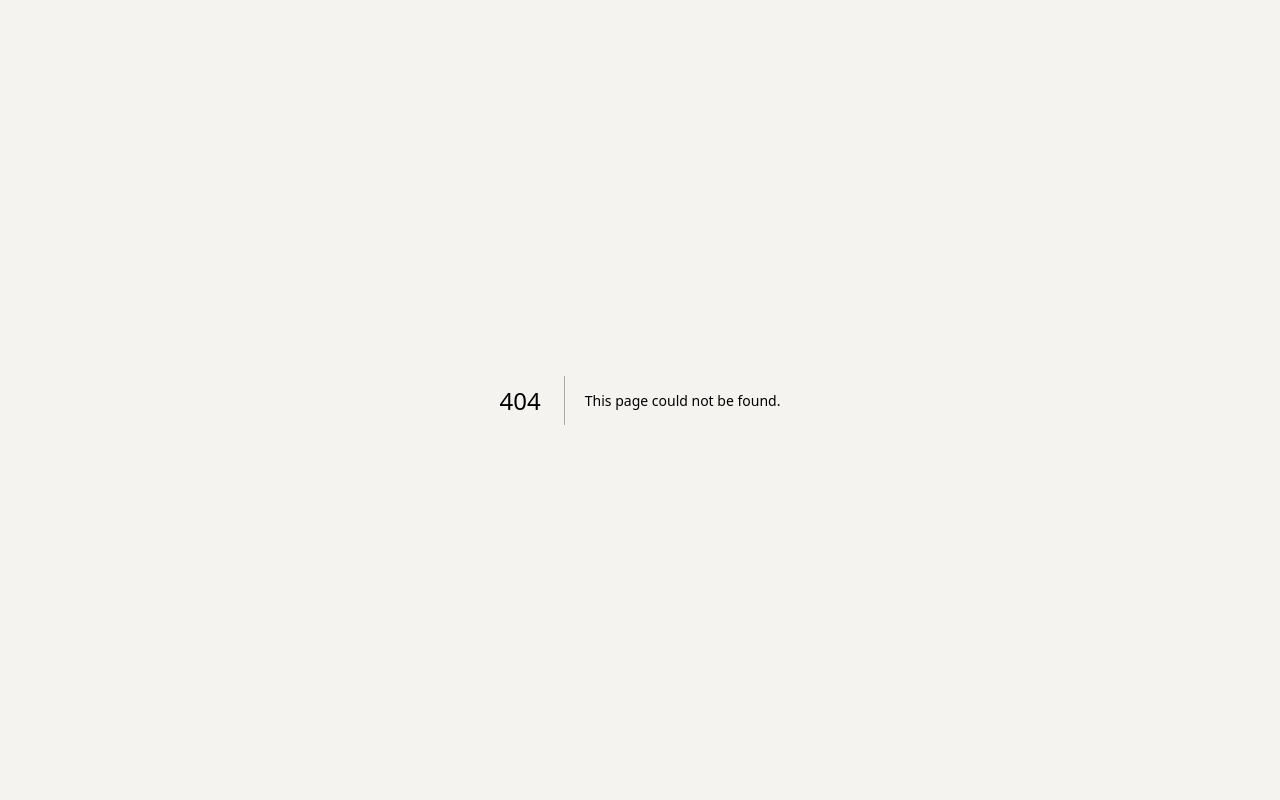
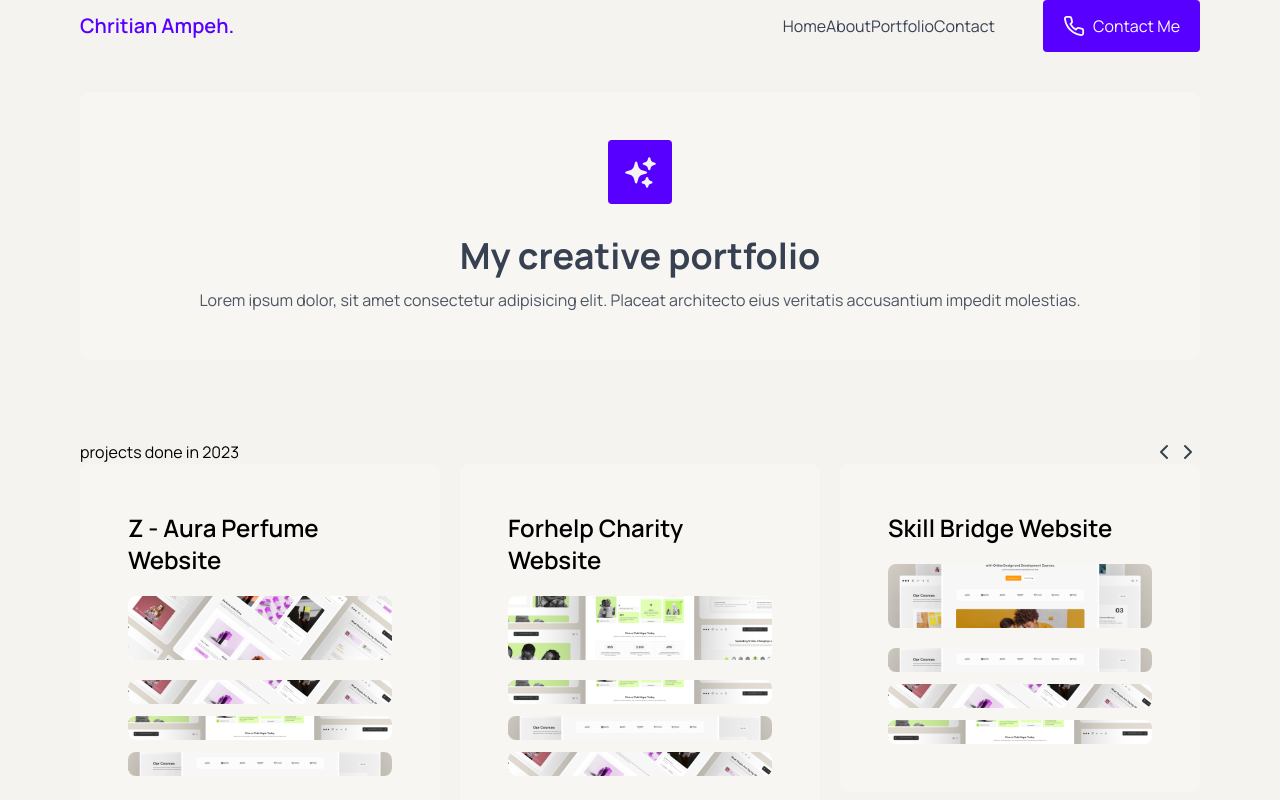
Before and after one commit to browndove/https---github.com-browndove-portfolio, a Next.js app: page /portfolio in a window 1280 px wide. Before the commit this address had no page. Shown: the top 800 px of the page. Built offline with nearby package versions, Linux system fonts and the light colour scheme.

Commit message:
completed

```diff
--- /dev/null
+++ b/Components/PortfolioSelection.tsx
@@ -0,0 +1,60 @@
+"use client"
+import { portfolios, reviews } from '@/constants'
+import { useWindowSize } from '@/hooks/useWindowSize'
+import {Swiper, SwiperSlide} from 'swiper/react'
+import {Swiper as SwiperType} from 'swiper'
+import "swiper/css"
+import React, { useEffect, useRef, useState } from 'react'
+import { ChevronLeft, ChevronRight } from 'lucide-react'
+import PortfolioItem from './PortfolioItem'
+
+const PortfolioSelection = ({data, title} : {data: typeof portfolios, title: string}) => {
+
+    const SwiperRef = useRef<SwiperType>()
+    const [slidePreView, setSlidePreView] = useState(3)
+    const {width} = useWindowSize()
+
+    useEffect(() =>{
+        if (width < 768) {
+            setSlidePreView(1)
+        } else if (width < 1268) {
+            setSlidePreView(2)
+        } else  {
+            setSlidePreView(3)
+        }
+    }, [width])
+
+
+  return (
+    <section className='max-width section-padding'>
+      <div className='pb-3 border-b border-peach flex justify-between items-center'>
+                <p>{title}</p>
+                <div className='flex gap-2'>
+                    <button className='bg-peach-200 border-peach p-1 rounded text-gray-700'
+                    onClick={()=>SwiperRef.current?.slidePrev()}>
+                        <ChevronLeft />
+                    </button>
+                    <button className='bg-peach-200 border-peach p-1 rounded text-gray-700'
+                     onClick={()=>SwiperRef.current?.slideNext()}>
+                        <ChevronRight />
+                    </button>
+                </div>
+            </div>
+
+            <div className='pt-8'>
+                <Swiper spaceBetween={20} slidesPerView={slidePreView} loop={true}
+                 onSwiper={(Swiper) => SwiperRef.current = Swiper}>
+{
+    data.map((portfolio,index)=>(
+        <SwiperSlide key={index}>
+            <PortfolioItem portfolio={portfolio} />
+        </SwiperSlide>
+    ))
+}
+                </Swiper>
+            </div>
+    </section>
+  )
+}
+
+export default PortfolioSelection
--- a/app/(root)/about/page.tsx
+++ b/app/(root)/about/page.tsx
@@ -76,16 +76,14 @@ w-full py-8 px-10 mt-14 tablet:mt-24 gap-12 flex flex-col tablet:flex-row
             {
               timeline.map((item, index) =>(
                 <div key={index} className='relative flex items-center justify-between tablet:justify-normal
-                tablet:odd:flex-row-reverse group: '>
+                tablet:odd:flex-row-reverse group '>
                     <div className='flex items-center justify-center w-10 h-10 rounded-full bg-peach-400 shrink-0 tablet:order-1
                     tablet:group-odd:translate-x-1/2 tablet:group-even:translate-x-1/2  group-first:before:absolute group-first:before:w-1
                     group-first:before:h-20 group-first:before:bottom-full group-first:before:bg-peach-600
                     group-last:before:absolute  group-last:before:w-1
-                    group-last:before:h-20 group-last:before:bottom-full group-last:before:bg-peach-600
-                    '>
-                        <span className='w-3 h-3 rounded-full'>
-
-                        </span>
+                    group-last:before:h-20 group-last:before:bottom-full group-last:before:top-full group-last:before:bg-peach-600
+                   group-first:before:-ml-[79px]  '>
+                        <span className='w-3 h-3 bg-purple  rounded-full'></span>
                     </div>
 
 
--- /dev/null
+++ b/app/(root)/contact/page.tsx
@@ -0,0 +1,87 @@
+import FaqsSection from '@/Components/FaqsSection'
+import { socialLinks } from '@/constants'
+import { Metadata } from 'next'
+import Image from 'next/image'
+import React from 'react'
+
+
+export const metadata: Metadata = {
+    title: "Contact - Christian Ampeh",
+}
+
+
+const page = () => {
+  return (
+    <>
+      <section className='section-padding max-width'>
+            <div className='box text-center items-center flex flex-col gap-3'>
+                <div className='w-16 h-16 rounded bg-purple flex items-center justify-center flex-shrink-0 mb-5'>
+                    <Image src={"/icons/stars.svg"} alt='icons' width={35} height={35} />
+                </div>
+                <h2 className='text-gray-700'>I'd love to hear from you</h2>
+                <p className='text-gray-600'>
+                    Lorem ipsum dolor, sit amet consectetur adipisicing elit.
+                    Placeat architecto eius veritatis accusantium impedit molestias.
+                </p>
+            </div>
+      </section>
+
+      <section className='section-padding max-width flex max-tablet:flex-col gap-16'>
+        <div className='tablet:max-w-md w-full'>
+<div className='space-y-4'>
+<div className='box !p-6'>
+<p className='text-gray-600'> You can Email me here</p>
+<h6 className='text-gray-700'>Bluebird23szn@gmail.com</h6>
+</div>
+
+<div className='box !p-6'>
+<p className='text-gray-600'>Give me a call on</p>
+<h6 className='text-gray-700'>+233 549683967</h6>
+</div>
+
+<div className='box !p-6'>
+<p className='text-gray-600'>Location</p>
+<h6 className='text-gray-700'>Atomic-Accra Ghana</h6>
+</div>
+
+<h6 className="mt-10 text-gray-700 max-tablet:text-center mb-3">My social Profiles</h6>
+
+
+<div className="flex gap-3 box !p-6 w-max max-tablet:mx-auto">
+    {
+        socialLinks.map((link, index) =>(
+            <a href={link.url} key={index} className='w-10 h-10 bg-purple text-peach items-center justify-center
+            rounded'>
+                <link.icon stroke='0' fill='currentColor' />
+            </a>
+        ))
+    }
+</div>
+</div>
+
+
+        </div>
+
+        <div className='box w-full'>
+            <form action="" className='space-y-5'>
+<div className='flex gap-5 max-tablet:flex-col'>
+<input type="text" placeholder='First Name' />
+<input type="text" placeholder='Last Name' />
+</div>
+
+        <div className='flex gap-5 max-tablet:flex-col'>
+        <input type="email" placeholder='Email' />
+        <input type="text" placeholder='Phone' />
+        </div>
+        <textarea placeholder='Message' className='min-h-[200px]'></textarea>
+        <button type='submit' className='btn btn-primary'> Send</button>
+            </form>
+        </div>
+      </section>
+
+      <FaqsSection />
+    </>
+  )
+}
+
+export default page
--- /dev/null
+++ b/app/(root)/portfolio/page.tsx
@@ -0,0 +1,35 @@
+import PortfolioSelection from '@/Components/PortfolioSelection'
+import { portfolios } from '@/constants'
+import { Metadata } from 'next'
+import Image from 'next/image'
+import React from 'react'
+
+
+export const metadata: Metadata = {
+    title: "Portfolio - Christian Ampeh",
+}
+
+const page = () => {
+  return (
+    <>
+      <section className='section-padding max-width'>
+            <div className='box text-center items-center flex flex-col gap-3'>
+                <div className='w-16 h-16 rounded bg-purple flex items-center justify-center flex-shrink-0 mb-5'>
+                    <Image src={"/icons/stars.svg"} alt='icons' width={35} height={35} />
+                </div>
+                <h2 className='text-gray-700'>My creative portfolio</h2>
+                <p className='text-gray-600'>
+                    Lorem ipsum dolor, sit amet consectetur adipisicing elit.
+                    Placeat architecto eius veritatis accusantium impedit molestias.
+                </p>
+            </div>
+      </section>
+
+      <PortfolioSelection data={portfolios} title={"projects done in 2023"} />
+      <PortfolioSelection data={portfolios.slice(3).concat(portfolios.slice(0, 3))} title={"projects done in 2022"} />
+      <PortfolioSelection data={portfolios.slice(6).concat(portfolios.slice(0, 6))} title={"projects done in 2021"} />
+    </>
+  )
+}
+
+export default page
```
